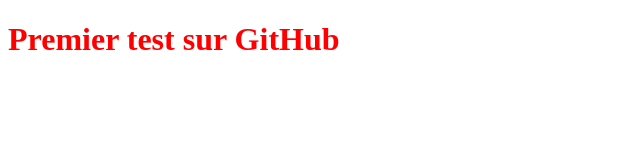
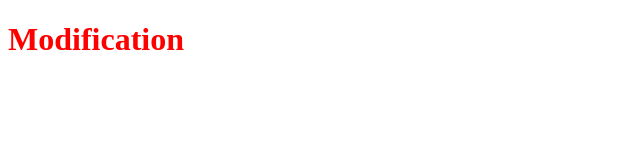
Before and after one commit to RandazzoMaxime/Portfolio-Website, a plain HTML site: page index.html in a window 1280 px wide. Shown: the whole page, without its empty margins (0-640 px from the left). Drawn offline with Linux system fonts and the light colour scheme.

Commit message:
Modification du texte html

```diff
--- a/index.html
+++ b/index.html
@@ -5,6 +5,6 @@
    <link rel="stylesheet" type="text/css" href="style.css">
 </head>
 <body>
-   <h1>Premier test sur GitHub</h1>
+   <h1>Modification</h1>
 </body>
 </html>
```
